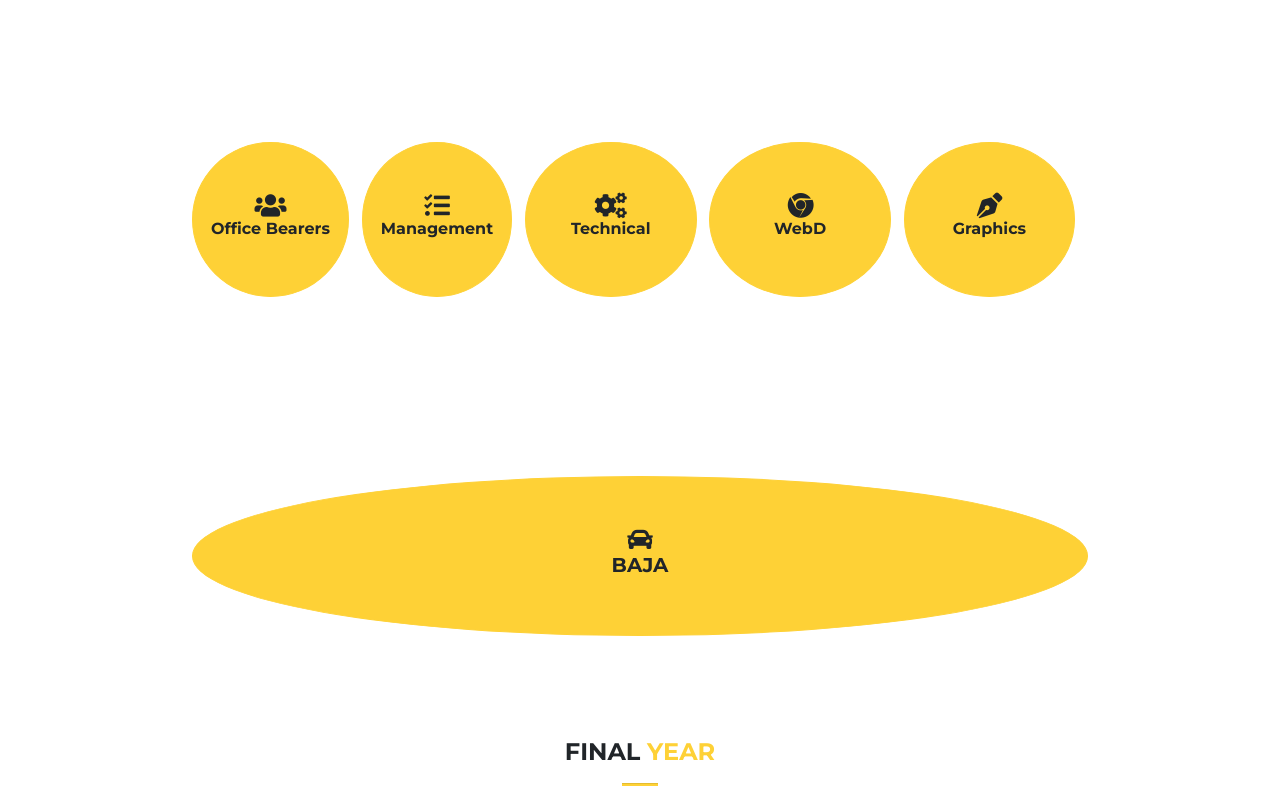
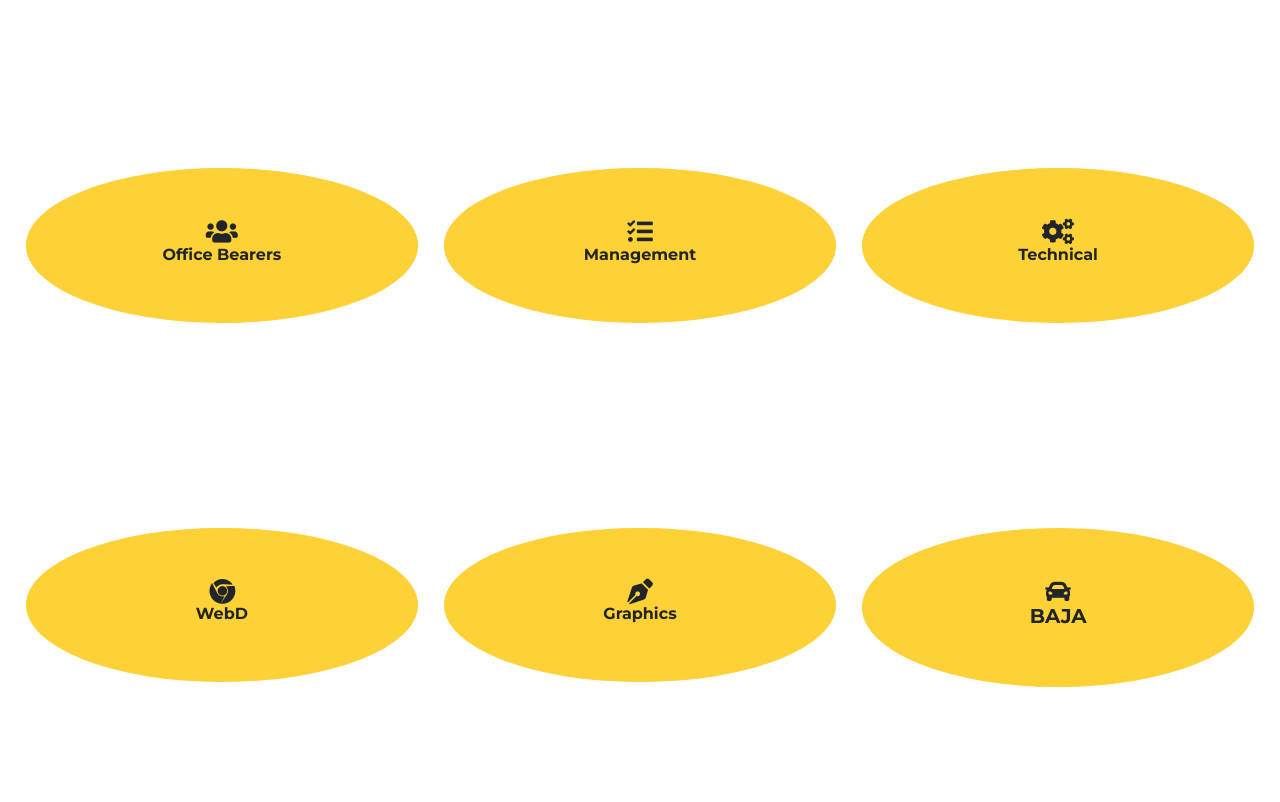
Before and after one commit to kgaurav123/SaeWebsiteNitD, a Django app: page /allteam/ in a window 1280 px wide. Shown: the part 150-952 px from the top of the page. Run offline with Django 3.2, Linux system fonts and the light colour scheme; some libraries are stand-ins or nearby versions; some web fonts are replaced.

Commit message:
fixed mobile view

```diff
--- a/index/templates/index/allteam.html
+++ b/index/templates/index/allteam.html
@@ -69,10 +69,10 @@
             #a,#b,#c,#d,#e,#f{
             padding:5vw 0;
             border-radius:100%;
-            margin:8vw 3vw 6vw 0;
+            margin:8vw 0 6vw 0;
             }
-            #a h5,#b h5,#c h5,#d h5,#e h5,#f h6{
-            display: none;
+            #a h6,#b h6,#c h6,#d h6,#e h5,#f h6{
+                display: none;
             }
             .fas, .fab{
                 font-size: 8vw;;
@@ -238,7 +238,7 @@
 
             <!--  <div class="btn-toolbar" role="group" aria-label="Basic example" > -->
 
-                <div class="toolbar" >
+                {% comment %} <div class="toolbar" >
                 <div class="container-fluid" style="margin: 0 0;">
                     <div class="row">
                     <a class="btn btn-primary btn-md col" onclick="myFunction6()" id="f" style ="margin-left: 0;" ><i class="fas fa-users "><h6>Office Bearers</h6></i></a>
@@ -251,8 +251,33 @@
                     </div>
 
 
-            </div>
+                </div> {% endcomment %}
 
+                <div class="container-fluid">
+                    <div class="row" style="padding:1vw;">
+                        <div class = "col-2 col-sm-4 " style="padding:1vw;" >
+                            <a class="btn btn-primary btn-md col" onclick="myFunction6()" id="f" style ="margin-left: 0;" ><i class="fas fa-users "><h6>Office Bearers</h6></i></a>
+                        </div>
+                        <div class = "col-2 col-sm-4" style="padding:1vw;">
+                            <a class="btn btn-primary btn-md col" onclick="myFunction1()" id="a" ><i class="fas fa-tasks "><br><h6>Management</h6></i></a>
+
+                        </div>
+                        <div class = "col-2 col-sm-4" style="padding:1vw;">
+                            <a class="btn btn-primary btn-md col" onclick="myFunction2()" id="b" ><i class="fas fa-cogs "><h6>Technical    </h6></i></a>
+                        </div>
+                        <div class = "col-2 col-sm-4" style="padding:1vw;">
+                            <a class="btn btn-primary btn-md col" onclick="myFunction3()" id="c" ><i class="fab fa-chrome"><h6>WebD</h6></i></a>
+                        </div>
+                        <div class = "col-2 col-sm-4" style="padding:1vw;">
+                            <a class="btn btn-primary btn-md col" onclick="myFunction4()" id="d" ><i class="fas fa-pen-nib"><h6>Graphics</h6></i></a>
+                        </div>
+                        <div class = "col-2 col-sm-4" style="padding:1vw;">
+                            <a class="btn btn-primary btn-md col" onclick="myFunction5()" id="e" ><i class="fas fa-car"><h5>BAJA</h5></i></a>
+                        </div>
+
+                    </div>
+
+                </div>
             <div id="team" class="section scrollspy" style="background-color:">
 
                 <br>
```
